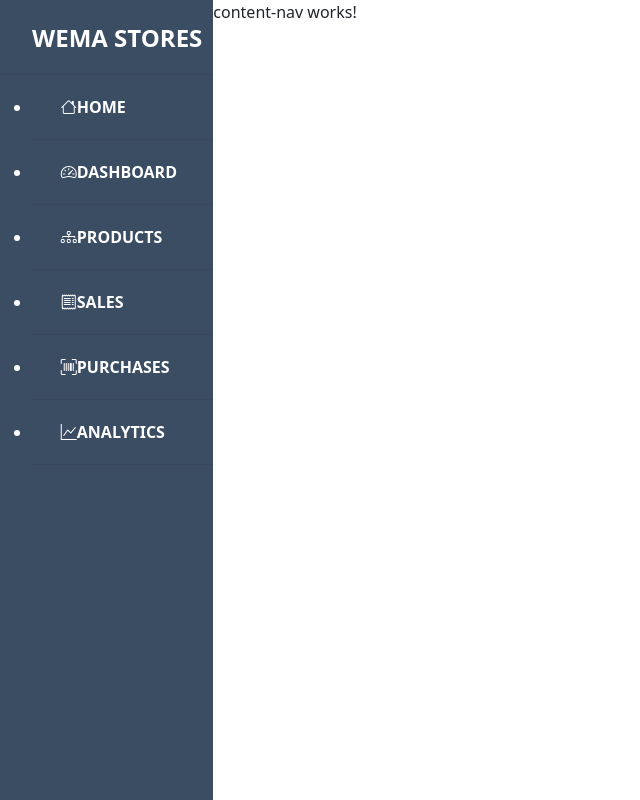
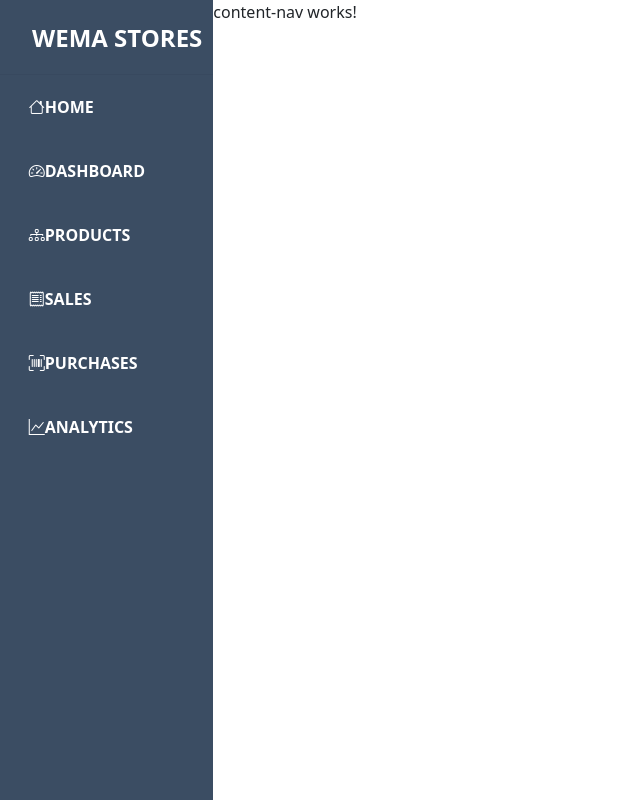
Before and after one commit to Carol254/AngularDashboard, an Angular app: page / in a window 1280 px wide. Shown: the whole page, without its empty margins (0-640 px from the left). Built offline with nearby package versions, Linux system fonts and the light colour scheme.

Commit message:
few changes made

```diff
--- a/src/app/main/side-nav/side-nav.component.css
+++ b/src/app/main/side-nav/side-nav.component.css
@@ -20,7 +20,7 @@
 .nav-items{
     cursor: pointer;
 }
-._container li a{
+._container .nav-items a{
     display: block;
     width: 100%;
     height: 100%;
--- a/src/app/main/side-nav/side-nav.component.html
+++ b/src/app/main/side-nav/side-nav.component.html
@@ -1,51 +1,51 @@
 <div class="navigation-panel">
     <div class="navigation-panel-brand"><span>WEMA STORES</span>
     </div>
-    <ul class="_container">
-        <li class="nav-items">
+    <div class="_container">
+        <div class="nav-items">
             <a>
                 <i class="bi bi-house"></i>
                 <span>Home</span>
             </a>
 
-        </li>
-        <li class="nav-items">
+        </div>
+        <div class="nav-items">
             <a>
                 <i class="bi bi-speedometer2"></i>
                 <span>Dashboard</span>
             </a>
 
-        </li>
-        <li class="nav-items">
+        </div>
+        <div class="nav-items">
             <a>
                 <i class="bi bi-diagram-3"></i>
                 <span>Products</span>
             </a>
 
-        </li>
+        </div>
 
-        <li class="nav-items">
+        <div class="nav-items">
             <a>
                 <i class="bi bi-receipt"></i>
                 <span>Sales</span>
             </a>
 
-        </li>
+        </div>
 
-        <li class="nav-items">
+        <div class="nav-items">
             <a>
                 <i class="bi bi-upc-scan bi-2xl"></i>
                 <span>Purchases</span>
             </a>
 
-        </li>
+        </div>
 
-        <li class="nav-items">
+        <div class="nav-items">
             <a>
                 <i class="bi bi-graph-up"></i>
                 <span>Analytics</span>
             </a>
 
-        </li>
-    </ul>
+        </div>
+    </div>
 </div>
```
